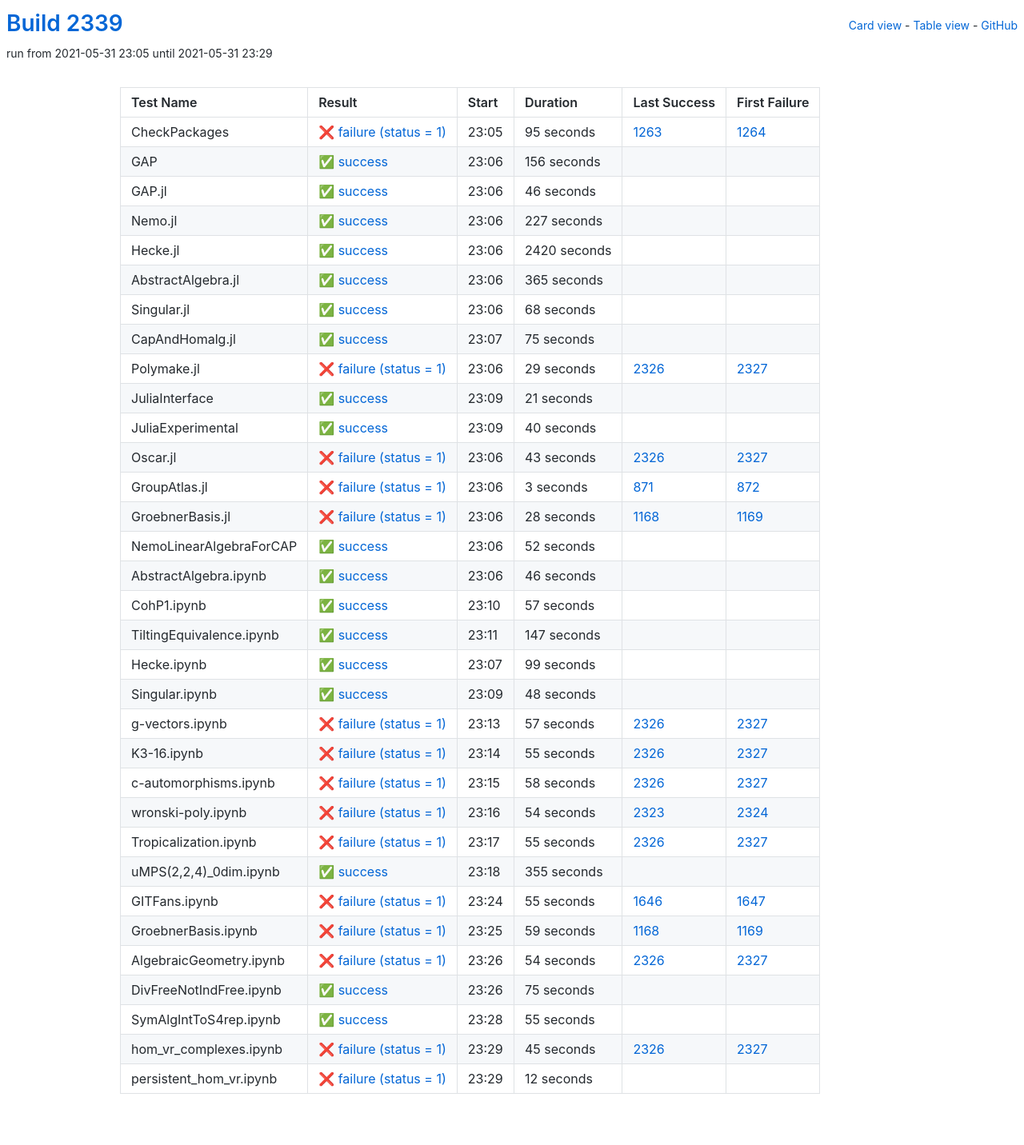
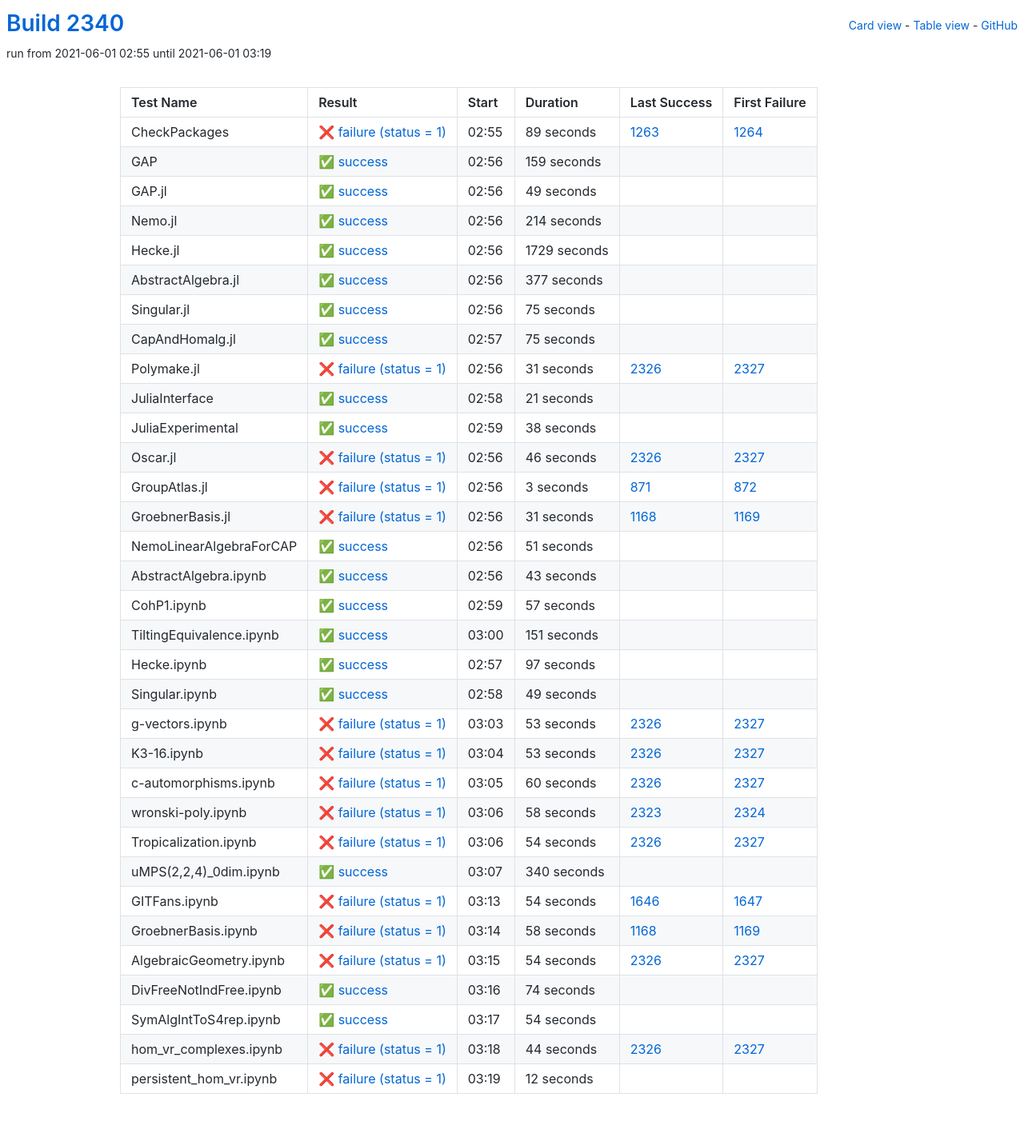
Before and after one commit to oscar-system/oscar-ci-status-stable, a Jekyll site: the page built from table.html, in a window 1280 px wide. Shown: the whole page at 80% size. Built offline with Jekyll 4.4.1, drawn with Linux system fonts in a browser that asks for light colours.

Commit message:
Build #2340

```diff
--- a/_data/ci.yml
+++ b/_data/ci.yml
@@ -1,6 +1,6 @@
 ---
-build: 2339
-build_url: https://oscarci.mathematik.uni-kl.de/job/oscar-stable/2339/
+build: 2340
+build_url: https://oscarci.mathematik.uni-kl.de/job/oscar-stable/2340/
 job: oscar-stable
 organization: oscar-system
 repo: oscar-ci-status-stable
@@ -8,92 +8,92 @@ repourl: https://github.com/oscar-system/oscar-ci-status-stable
 tests:
 - name: CheckPackages
   id: checkpackages
-  log: https://oscarci.mathematik.uni-kl.de/job/oscar-stable/2339/artifact/logs/build-2339/CheckPackages.log
-  start: 2021-05-31 23:05
+  log: https://oscarci.mathematik.uni-kl.de/job/oscar-stable/2340/artifact/logs/build-2340/CheckPackages.log
+  start: 2021-06-01 02:55
   success: false
   exitcode: 1
   status: failure
-  duration: 95
+  duration: 89
   last_success: 1263
   last_success_url: https://oscarci.mathematik.uni-kl.de/job/oscar-stable/1263/
   first_failure: 1264
   first_failure_url: https://oscarci.mathematik.uni-kl.de/job/oscar-stable/1264/
 - name: GAP
   id: gap
-  log: https://oscarci.mathematik.uni-kl.de/job/oscar-stable/2339/artifact/logs/build-2339/GAP.log
-  start: 2021-05-31 23:06
+  log: https://oscarci.mathematik.uni-kl.de/job/oscar-stable/2340/artifact/logs/build-2340/GAP.log
+  start: 2021-06-01 02:56
   success: true
   exitcode: 0
   status: success
-  duration: 156
+  duration: 159
   last_success: false
   last_success_url:
   first_failure: false
   first_failure_url:
 - name: GAP.jl
   id: gap-jl
-  log: https://oscarci.mathematik.uni-kl.de/job/oscar-stable/2339/artifact/logs/build-2339/GAP.jl.log
-  start: 2021-05-31 23:06
+  log: https://oscarci.mathematik.uni-kl.de/job/oscar-stable/2340/artifact/logs/build-2340/GAP.jl.log
+  start: 2021-06-01 02:56
   success: true
   exitcode: 0
   status: success
-  duration: 46
+  duration: 49
   last_success: false
   last_success_url:
   first_failure: false
   first_failure_url:
 - name: Nemo.jl
   id: nemo-jl
-  log: https://oscarci.mathematik.uni-kl.de/job/oscar-stable/2339/artifact/logs/build-2339/Nemo.jl.log
-  start: 2021-05-31 23:06
+  log: https://oscarci.mathematik.uni-kl.de/job/oscar-stable/2340/artifact/logs/build-2340/Nemo.jl.log
+  start: 2021-06-01 02:56
   success: true
   exitcode: 0
   status: success
-  duration: 227
+  duration: 214
   last_success: false
   last_success_url:
   first_failure: false
   first_failure_url:
 - name: Hecke.jl
   id: hecke-jl
-  log: https://oscarci.mathematik.uni-kl.de/job/oscar-stable/2339/artifact/logs/build-2339/Hecke.jl.log
-  start: 2021-05-31 23:06
+  log: https://oscarci.mathematik.uni-kl.de/job/oscar-stable/2340/artifact/logs/build-2340/Hecke.jl.log
+  start: 2021-06-01 02:56
   success: true
   exitcode: 0
   status: success
-  duration: 2420
+  duration: 1729
   last_success: false
   last_success_url:
   first_failure: false
   first_failure_url:
 - name: AbstractAlgebra.jl
   id: abstractalgebra-jl
-  log: https://oscarci.mathematik.uni-kl.de/job/oscar-stable/2339/artifact/logs/build-2339/AbstractAlgebra.jl.log
-  start: 2021-05-31 23:06
+  log: https://oscarci.mathematik.uni-kl.de/job/oscar-stable/2340/artifact/logs/build-2340/AbstractAlgebra.jl.log
+  start: 2021-06-01 02:56
   success: true
   exitcode: 0
   status: success
-  duration: 365
+  duration: 377
   last_success: false
   last_success_url:
   first_failure: false
   first_failure_url:
 - name: Singular.jl
   id: singular-jl
-  log: https://oscarci.mathematik.uni-kl.de/job/oscar-stable/2339/artifact/logs/build-2339/Singular.jl.log
-  start: 2021-05-31 23:06
+  log: https://oscarci.mathematik.uni-kl.de/job/oscar-stable/2340/artifact/logs/build-2340/Singular.jl.log
+  start: 2021-06-01 02:56
   success: true
   exitcode: 0
   status: success
-  duration: 68
+  duration: 75
   last_success: false
   last_success_url:
   first_failure: false
   first_failure_url:
 - name: CapAndHomalg.jl
   id: capandhomalg-jl
-  log: https://oscarci.mathematik.uni-kl.de/job/oscar-stable/2339/artifact/logs/build-2339/CapAndHomalg.jl.log
-  start: 2021-05-31 23:07
+  log: https://oscarci.mathematik.uni-kl.de/job/oscar-stable/2340/artifact/logs/build-2340/CapAndHomalg.jl.log
+  start: 2021-06-01 02:57
   success: true
   exitcode: 0
   status: success
@@ -104,20 +104,20 @@ tests:
   first_failure_url:
 - name: Polymake.jl
   id: polymake-jl
-  log: https://oscarci.mathematik.uni-kl.de/job/oscar-stable/2339/artifact/logs/build-2339/Polymake.jl.log
-  start: 2021-05-31 23:06
+  log: https://oscarci.mathematik.uni-kl.de/job/oscar-stable/2340/artifact/logs/build-2340/Polymake.jl.log
+  start: 2021-06-01 02:56
   success: false
   exitcode: 1
   status: failure
-  duration: 29
+  duration: 31
   last_success: 2326
   last_success_url: https://oscarci.mathematik.uni-kl.de/job/oscar-stable/2326/
   first_failure: 2327
   first_failure_url: https://oscarci.mathematik.uni-kl.de/job/oscar-stable/2327/
 - name: JuliaInterface
   id: juliainterface
-  log: https://oscarci.mathematik.uni-kl.de/job/oscar-stable/2339/artifact/logs/build-2339/JuliaInterface.log
-  start: 2021-05-31 23:09
+  log: https://oscarci.mathematik.uni-kl.de/job/oscar-stable/2340/artifact/logs/build-2340/JuliaInterface.log
+  start: 2021-06-01 02:58
   success: true
   exitcode: 0
   status: success
@@ -128,32 +128,32 @@ tests:
   first_failure_url:
 - name: JuliaExperimental
   id: juliaexperimental
-  log: https://oscarci.mathematik.uni-kl.de/job/oscar-stable/2339/artifact/logs/build-2339/JuliaExperimental.log
-  start: 2021-05-31 23:09
+  log: https://oscarci.mathematik.uni-kl.de/job/oscar-stable/2340/artifact/logs/build-2340/JuliaExperimental.log
+  start: 2021-06-01 02:59
   success: true
   exitcode: 0
   status: success
-  duration: 40
+  duration: 38
   last_success: false
   last_success_url:
   first_failure: false
   first_failure_url:
 - name: Oscar.jl
   id: oscar-jl
-  log: https://oscarci.mathematik.uni-kl.de/job/oscar-stable/2339/artifact/logs/build-2339/Oscar.jl.log
-  start: 2021-05-31 23:06
+  log: https://oscarci.mathematik.uni-kl.de/job/oscar-stable/2340/artifact/logs/build-2340/Oscar.jl.log
+  start: 2021-06-01 02:56
   success: false
   exitcode: 1
   status: failure
-  duration: 43
+  duration: 46
   last_success: 2326
   last_success_url: https://oscarci.mathematik.uni-kl.de/job/oscar-stable/2326/
   first_failure: 2327
   first_failure_url: https://oscarci.mathematik.uni-kl.de/job/oscar-stable/2327/
 - name: GroupAtlas.jl
   id: groupatlas-jl
-  log: https://oscarci.mathematik.uni-kl.de/job/oscar-stable/2339/artifact/logs/build-2339/GroupAtlas.jl.log
-  start: 2021-05-31 23:06
+  log: https://oscarci.mathematik.uni-kl.de/job/oscar-stable/2340/artifact/logs/build-2340/GroupAtlas.jl.log
+  start: 2021-06-01 02:56
   success: false
   exitcode: 1
   status: failure
@@ -164,44 +164,44 @@ tests:
   first_failure_url: https://oscarci.mathematik.uni-kl.de/job/oscar-stable/872/
 - name: GroebnerBasis.jl
   id: groebnerbasis-jl
-  log: https://oscarci.mathematik.uni-kl.de/job/oscar-stable/2339/artifact/logs/build-2339/GroebnerBasis.jl.log
-  start: 2021-05-31 23:06
+  log: https://oscarci.mathematik.uni-kl.de/job/oscar-stable/2340/artifact/logs/build-2340/GroebnerBasis.jl.log
+  start: 2021-06-01 02:56
   success: false
   exitcode: 1
   status: failure
-  duration: 28
+  duration: 31
   last_success: 1168
   last_success_url: https://oscarci.mathematik.uni-kl.de/job/oscar-stable/1168/
   first_failure: 1169
   first_failure_url: https://oscarci.mathematik.uni-kl.de/job/oscar-stable/1169/
 - name: NemoLinearAlgebraForCAP
   id: nemolinearalgebraforcap
-  log: https://oscarci.mathematik.uni-kl.de/job/oscar-stable/2339/artifact/logs/build-2339/NemoLinearAlgebraForCAP.log
-  start: 2021-05-31 23:06
+  log: https://oscarci.mathematik.uni-kl.de/job/oscar-stable/2340/artifact/logs/build-2340/NemoLinearAlgebraForCAP.log
+  start: 2021-06-01 02:56
   success: true
   exitcode: 0
   status: success
-  duration: 52
+  duration: 51
   last_success: false
   last_success_url:
   first_failure: false
   first_failure_url:
 - name: AbstractAlgebra.ipynb
   id: abstractalgebra-ipynb
-  log: https://oscarci.mathematik.uni-kl.de/job/oscar-stable/2339/artifact/logs/build-2339/AbstractAlgebra.ipynb.log
-  start: 2021-05-31 23:06
+  log: https://oscarci.mathematik.uni-kl.de/job/oscar-stable/2340/artifact/logs/build-2340/AbstractAlgebra.ipynb.log
+  start: 2021-06-01 02:56
   success: true
   exitcode: 0
   status: success
-  duration: 46
+  duration: 43
   last_success: false
   last_success_url:
   first_failure: false
   first_failure_url:
 - name: CohP1.ipynb
   id: cohp1-ipynb
-  log: https://oscarci.mathematik.uni-kl.de/job/oscar-stable/2339/artifact/logs/build-2339/CohP1.ipynb.log
-  start: 2021-05-31 23:10
+  log: https://oscarci.mathematik.uni-kl.de/job/oscar-stable/2340/artifact/logs/build-2340/CohP1.ipynb.log
+  start: 2021-06-01 02:59
   success: true
   exitcode: 0
   status: success
@@ -212,140 +212,140 @@ tests:
   first_failure_url:
 - name: TiltingEquivalence.ipynb
   id: tiltingequivalence-ipynb
-  log: https://oscarci.mathematik.uni-kl.de/job/oscar-stable/2339/artifact/logs/build-2339/TiltingEquivalence.ipynb.log
-  start: 2021-05-31 23:11
+  log: https://oscarci.mathematik.uni-kl.de/job/oscar-stable/2340/artifact/logs/build-2340/TiltingEquivalence.ipynb.log
+  start: 2021-06-01 03:00
   success: true
   exitcode: 0
   status: success
-  duration: 147
+  duration: 151
   last_success: false
   last_success_url:
   first_failure: false
   first_failure_url:
 - name: Hecke.ipynb
   id: hecke-ipynb
-  log: https://oscarci.mathematik.uni-kl.de/job/oscar-stable/2339/artifact/logs/build-2339/Hecke.ipynb.log
-  start: 2021-05-31 23:07
+  log: https://oscarci.mathematik.uni-kl.de/job/oscar-stable/2340/artifact/logs/build-2340/Hecke.ipynb.log
+  start: 2021-06-01 02:57
   success: true
   exitcode: 0
   status: success
-  duration: 99
+  duration: 97
   last_success: false
   last_success_url:
   first_failure: false
   first_failure_url:
 - name: Singular.ipynb
   id: singular-ipynb
-  log: https://oscarci.mathematik.uni-kl.de/job/oscar-stable/2339/artifact/logs/build-2339/Singular.ipynb.log
-  start: 2021-05-31 23:09
+  log: https://oscarci.mathematik.uni-kl.de/job/oscar-stable/2340/artifact/logs/build-2340/Singular.ipynb.log
+  start: 2021-06-01 02:58
   success: true
   exitcode: 0
   status: success
-  duration: 48
+  duration: 49
   last_success: false
   last_success_url:
   first_failure: false
   first_failure_url:
 - name: g-vectors.ipynb
   id: g-vectors-ipynb
-  log: https://oscarci.mathematik.uni-kl.de/job/oscar-stable/2339/artifact/logs/build-2339/g-vectors.ipynb.log
-  start: 2021-05-31 23:13
+  log: https://oscarci.mathematik.uni-kl.de/job/oscar-stable/2340/artifact/logs/build-2340/g-vectors.ipynb.log
+  start: 2021-06-01 03:03
   success: false
   exitcode: 1
   status: failure
-  duration: 57
+  duration: 53
   last_success: 2326
   last_success_url: https://oscarci.mathematik.uni-kl.de/job/oscar-stable/2326/
   first_failure: 2327
   first_failure_url: https://oscarci.mathematik.uni-kl.de/job/oscar-stable/2327/
 - name: K3-16.ipynb
   id: k3-16-ipynb
-  log: https://oscarci.mathematik.uni-kl.de/job/oscar-stable/2339/artifact/logs/build-2339/K3-16.ipynb.log
-  start: 2021-05-31 23:14
+  log: https://oscarci.mathematik.uni-kl.de/job/oscar-stable/2340/artifact/logs/build-2340/K3-16.ipynb.log
+  start: 2021-06-01 03:04
   success: false
   exitcode: 1
   status: failure
-  duration: 55
+  duration: 53
   last_success: 2326
   last_success_url: https://oscarci.mathematik.uni-kl.de/job/oscar-stable/2326/
   first_failure: 2327
   first_failure_url: https://oscarci.mathematik.uni-kl.de/job/oscar-stable/2327/
 - name: c-automorphisms.ipynb
   id: c-automorphisms-ipynb
-  log: https://oscarci.mathematik.uni-kl.de/job/oscar-stable/2339/artifact/logs/build-2339/c-automorphisms.ipynb.log
-  start: 2021-05-31 23:15
+  log: https://oscarci.mathematik.uni-kl.de/job/oscar-stable/2340/artifact/logs/build-2340/c-automorphisms.ipynb.log
+  start: 2021-06-01 03:05
   success: false
   exitcode: 1
   status: failure
-  duration: 58
+  duration: 60
   last_success: 2326
   last_success_url: https://oscarci.mathematik.uni-kl.de/job/oscar-stable/2326/
   first_failure: 2327
   first_failure_url: https://oscarci.mathematik.uni-kl.de/job/oscar-stable/2327/
 - name: wronski-poly.ipynb
   id: wronski-poly-ipynb
-  log: https://oscarci.mathematik.uni-kl.de/job/oscar-stable/2339/artifact/logs/build-2339/wronski-poly.ipynb.log
-  start: 2021-05-31 23:16
+  log: https://oscarci.mathematik.uni-kl.de/job/oscar-stable/2340/artifact/logs/build-2340/wronski-poly.ipynb.log
+  start: 2021-06-01 03:06
   success: false
   exitcode: 1
   status: failure
-  duration: 54
+  duration: 58
   last_success: 2323
   last_success_url: https://oscarci.mathematik.uni-kl.de/job/oscar-stable/2323/
   first_failure: 2324
   first_failure_url: https://oscarci.mathematik.uni-kl.de/job/oscar-stable/2324/
 - name: Tropicalization.ipynb
   id: tropicalization-ipynb
-  log: https://oscarci.mathematik.uni-kl.de/job/oscar-stable/2339/artifact/logs/build-2339/Tropicalization.ipynb.log
-  start: 2021-05-31 23:17
+  log: https://oscarci.mathematik.uni-kl.de/job/oscar-stable/2340/artifact/logs/build-2340/Tropicalization.ipynb.log
+  start: 2021-06-01 03:06
   success: false
   exitcode: 1
   status: failure
-  duration: 55
+  duration: 54
   last_success: 2326
   last_success_url: https://oscarci.mathematik.uni-kl.de/job/oscar-stable/2326/
   first_failure: 2327
   first_failure_url: https://oscarci.mathematik.uni-kl.de/job/oscar-stable/2327/
 - name: uMPS(2,2,4)_0dim.ipynb
   id: umps-2-2-4-0dim-ipynb
-  log: https://oscarci.mathematik.uni-kl.de/job/oscar-stable/2339/artifact/logs/build-2339/uMPS-2-2-4-_0dim.ipynb.log
-  start: 2021-05-31 23:18
+  log: https://oscarci.mathematik.uni-kl.de/job/oscar-stable/2340/artifact/logs/build-2340/uMPS-2-2-4-_0dim.ipynb.log
+  start: 2021-06-01 03:07
   success: true
   exitcode: 0
   status: success
-  duration: 355
+  duration: 340
   last_success: false
   last_success_url:
   first_failure: false
   first_failure_url:
 - name: GITFans.ipynb
   id: gitfans-ipynb
-  log: https://oscarci.mathematik.uni-kl.de/job/oscar-stable/2339/artifact/logs/build-2339/GITFans.ipynb.log
-  start: 2021-05-31 23:24
+  log: https://oscarci.mathematik.uni-kl.de/job/oscar-stable/2340/artifact/logs/build-2340/GITFans.ipynb.log
+  start: 2021-06-01 03:13
   success: false
   exitcode: 1
   status: failure
-  duration: 55
+  duration: 54
   last_success: 1646
   last_success_url: https://oscarci.mathematik.uni-kl.de/job/oscar-stable/1646/
   first_failure: 1647
   first_failure_url: https://oscarci.mathematik.uni-kl.de/job/oscar-stable/1647/
 - name: GroebnerBasis.ipynb
   id: groebnerbasis-ipynb
-  log: https://oscarci.mathematik.uni-kl.de/job/oscar-stable/2339/artifact/logs/build-2339/GroebnerBasis.ipynb.log
-  start: 2021-05-31 23:25
+  log: https://oscarci.mathematik.uni-kl.de/job/oscar-stable/2340/artifact/logs/build-2340/GroebnerBasis.ipynb.log
+  start: 2021-06-01 03:14
   success: false
   exitcode: 1
   status: failure
-  duration: 59
+  duration: 58
   last_success: 1168
   last_success_url: https://oscarci.mathematik.uni-kl.de/job/oscar-stable/1168/
   first_failure: 1169
   first_failure_url: https://oscarci.mathematik.uni-kl.de/job/oscar-stable/1169/
 - name: AlgebraicGeometry.ipynb
   id: algebraicgeometry-ipynb
-  log: https://oscarci.mathematik.uni-kl.de/job/oscar-stable/2339/artifact/logs/build-2339/AlgebraicGeometry.ipynb.log
-  start: 2021-05-31 23:26
+  log: https://oscarci.mathematik.uni-kl.de/job/oscar-stable/2340/artifact/logs/build-2340/AlgebraicGeometry.ipynb.log
+  start: 2021-06-01 03:15
   success: false
   exitcode: 1
   status: failure
@@ -356,44 +356,44 @@ tests:
   first_failure_url: https://oscarci.mathematik.uni-kl.de/job/oscar-stable/2327/
 - name: DivFreeNotIndFree.ipynb
   id: divfreenotindfree-ipynb
-  log: https://oscarci.mathematik.uni-kl.de/job/oscar-stable/2339/artifact/logs/build-2339/DivFreeNotIndFree.ipynb.log
-  start: 2021-05-31 23:26
+  log: https://oscarci.mathematik.uni-kl.de/job/oscar-stable/2340/artifact/logs/build-2340/DivFreeNotIndFree.ipynb.log
+  start: 2021-06-01 03:16
   success: true
   exitcode: 0
   status: success
-  duration: 75
+  duration: 74
   last_success: false
   last_success_url:
   first_failure: false
   first_failure_url:
 - name: SymAlgIntToS4rep.ipynb
   id: symalginttos4rep-ipynb
-  log: https://oscarci.mathematik.uni-kl.de/job/oscar-stable/2339/artifact/logs/build-2339/SymAlgIntToS4rep.ipynb.log
-  start: 2021-05-31 23:28
+  log: https://oscarci.mathematik.uni-kl.de/job/oscar-stable/2340/artifact/logs/build-2340/SymAlgIntToS4rep.ipynb.log
+  start: 2021-06-01 03:17
   success: true
   exitcode: 0
   status: success
-  duration: 55
+  duration: 54
   last_success: false
   last_success_url:
   first_failure: false
   first_failure_url:
 - name: hom_vr_complexes.ipynb
   id: hom-vr-complexes-ipynb
-  log: https://oscarci.mathematik.uni-kl.de/job/oscar-stable/2339/artifact/logs/build-2339/hom_vr_complexes.ipynb.log
-  start: 2021-05-31 23:29
+  log: https://oscarci.mathematik.uni-kl.de/job/oscar-stable/2340/artifact/logs/build-2340/hom_vr_complexes.ipynb.log
+  start: 2021-06-01 03:18
   success: false
   exitcode: 1
   status: failure
-  duration: 45
+  duration: 44
   last_success: 2326
   last_success_url: https://oscarci.mathematik.uni-kl.de/job/oscar-stable/2326/
   first_failure: 2327
   first_failure_url: https://oscarci.mathematik.uni-kl.de/job/oscar-stable/2327/
 - name: persistent_hom_vr.ipynb
   id: persistent-hom-vr-ipynb
-  log: https://oscarci.mathematik.uni-kl.de/job/oscar-stable/2339/artifact/logs/build-2339/persistent_hom_vr.ipynb.log
-  start: 2021-05-31 23:29
+  log: https://oscarci.mathematik.uni-kl.de/job/oscar-stable/2340/artifact/logs/build-2340/persistent_hom_vr.ipynb.log
+  start: 2021-06-01 03:19
   success: false
   exitcode: 1
   status: failure
```
Also changed, not shown: README.md.
